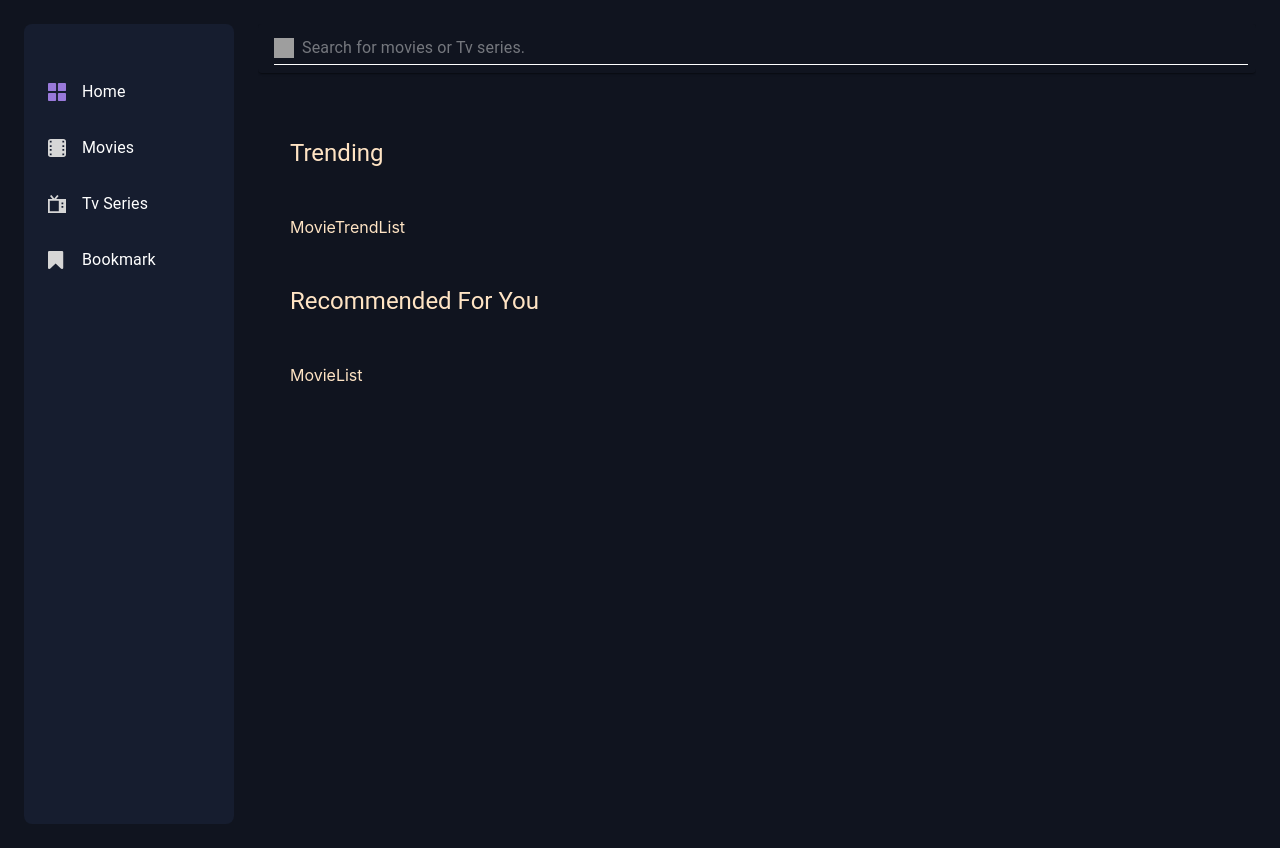
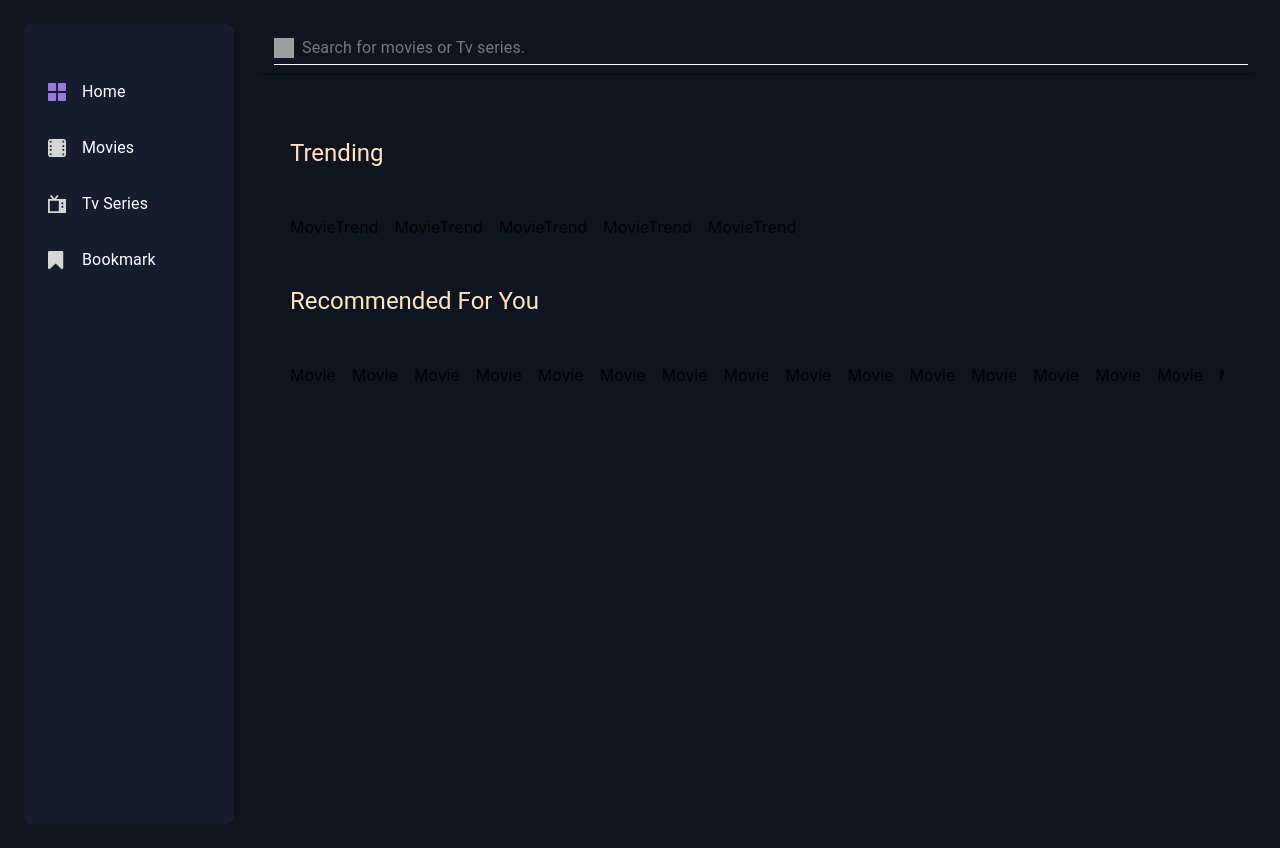
Before and after one commit to Saffet01/movie-app, a React (Create React App) app: page / in a window 1280 px wide. Built offline with nearby package versions, Linux system fonts and the light colour scheme; grey boxes are pictures that could not be loaded.

Commit message:
Movie and Trend Movies

```diff
--- /dev/null
+++ b/src/components/movie-card/index.tsx
@@ -0,0 +1,12 @@
+import React from 'react'
+import { MovieDataType } from '../../assets/data'
+
+interface MovieCardProps {
+    movie: MovieDataType
+}
+
+export const MovieCard = ({movie}:MovieCardProps) => {
+  return (
+    <div>Movie</div>
+  )
+}
--- /dev/null
+++ b/src/components/movie-card/movieTrend.tsx
@@ -0,0 +1,12 @@
+import React from 'react'
+import { MovieDataType } from '../../assets/data'
+
+interface MovieTrendCardProps {
+    movie: MovieDataType
+}
+
+export const MovieTrendCard = ({movie}:MovieTrendCardProps) => {
+  return (
+    <div>MovieTrend</div>
+  )
+}
--- a/src/components/movie-list/index.tsx
+++ b/src/components/movie-list/index.tsx
@@ -1,11 +1,24 @@
 import React from 'react'
+import { Box, Grid, Paper } from '@mui/material';
+import { MovieDataType } from '../../assets/data';
+import { MovieCard } from '../movie-card';
 
 interface MovieListProps {
-    recommmendedList: any
+    recommendList: MovieDataType[];
 }
 
-export const MovieList = ({recommendList}:any) => {
+export const MovieList = ({recommendList}:MovieListProps) => {
+  console.log("Recommended List: ", recommendList);
+
   return (
-    <div>MovieList</div>
+    <Box sx={{display: "flex", gap:2, overflowX:"scroll"}}>
+      {recommendList.map(movie => (
+        <Grid item key={movie.id}>
+          <Paper elevation={0} sx={{backgroundColor:"transparent"}}>
+            <MovieCard movie={movie}></MovieCard>
+          </Paper>
+        </Grid>
+      ))}
+    </Box>
   )
 }
--- a/src/components/movie-list/movieTrendList.tsx
+++ b/src/components/movie-list/movieTrendList.tsx
@@ -1,11 +1,23 @@
+import { Box, Grid, Paper } from '@mui/material';
 import React from 'react'
+import { MovieDataType } from '../../assets/data';
+import { MovieTrendCard } from '../movie-card/movieTrend';
 
 interface MovieTrendListProps {
-    trendingList: any
+    trendingList: MovieDataType[];
 }
 
-export const MovieTrendList = ({trendingList}:any) => {
+export const MovieTrendList = ({trendingList}:MovieTrendListProps) => {
+  console.log("trendingList List: ", trendingList);
   return (
-    <div>MovieTrendList</div>
+    <Box sx={{display: "flex", gap:2, overflowX:"scroll"}}>
+      {trendingList.map(movie => (
+        <Grid item key={movie.id}>
+          <Paper elevation={0} sx={{backgroundColor:"transparent"}}>
+            <MovieTrendCard movie={movie}></MovieTrendCard>
+          </Paper>
+        </Grid>
+      ))}
+    </Box>
   )
 }
```
